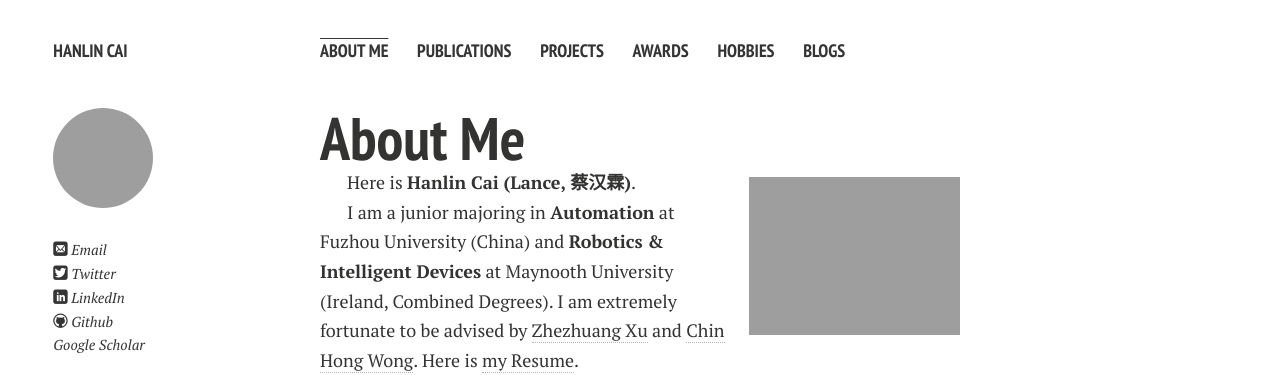
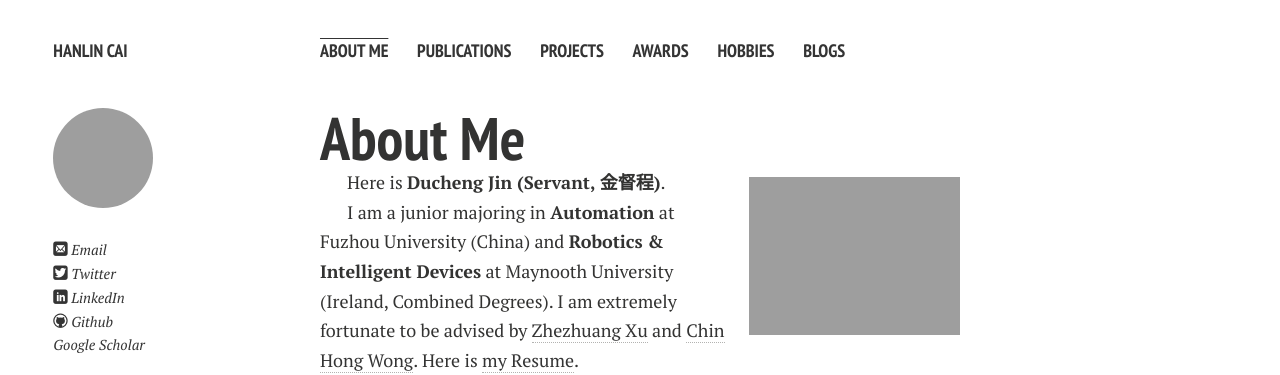
Before and after one commit to JinDucheng/JinDucheng.github.io, a Jekyll site: the page built from index.md, in a window 1280 px wide. Shown: the top 375 px of the page. Built offline with Jekyll 4.4.1, drawn with Linux system fonts in a browser that asks for light colours; nearby versions of some CDN libraries; comment, search, counter and statistics services are not loaded; a style sheet for code colours, icons or effects is not loaded; our own code applies the rules of GitHub Pages for plain Markdown files.

Commit message:
Update index.md

```diff
--- a/index.md
+++ b/index.md
@@ -6,7 +6,7 @@ layout: page
 
 <img src="https://caihanlin.com/caihanlin.jpg" class="floatpic" width="360" height="480">
 
-Here is **Hanlin Cai (Lance, 蔡汉霖)**.
+Here is **Ducheng Jin (Servant, 金督程)**.
 
 I am a junior majoring in **Automation** at Fuzhou University (China) and **Robotics & Intelligent Devices** at Maynooth University (Ireland, Combined Degrees). I am extremely fortunate to be advised by [Zhezhuang Xu](https://dqxy.fzu.edu.cn/info/1102/3547.htm) and [Chin Hong Wong](https://www.researchgate.net/profile/Chin-Hong-Wong). Here is [my Resume](https://caihanlin.com/file/Resume-HanlinCAI.pdf).
 
```
